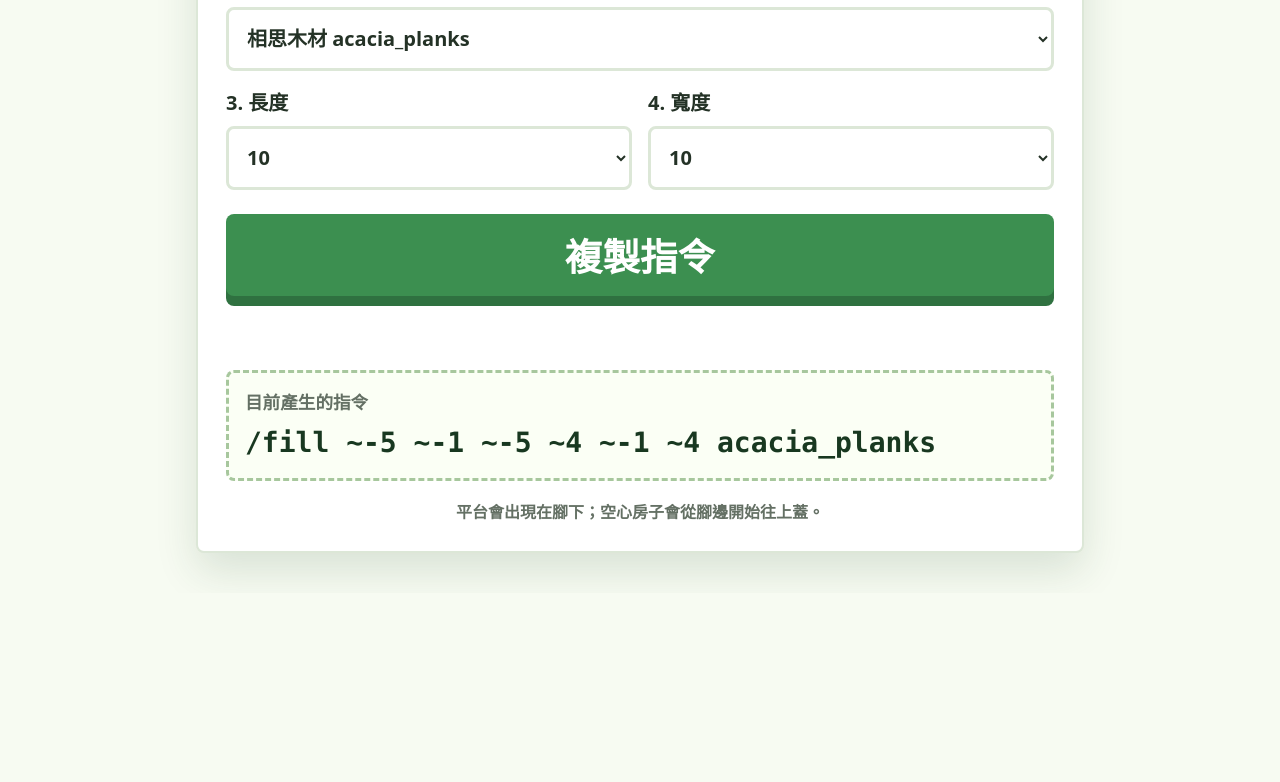
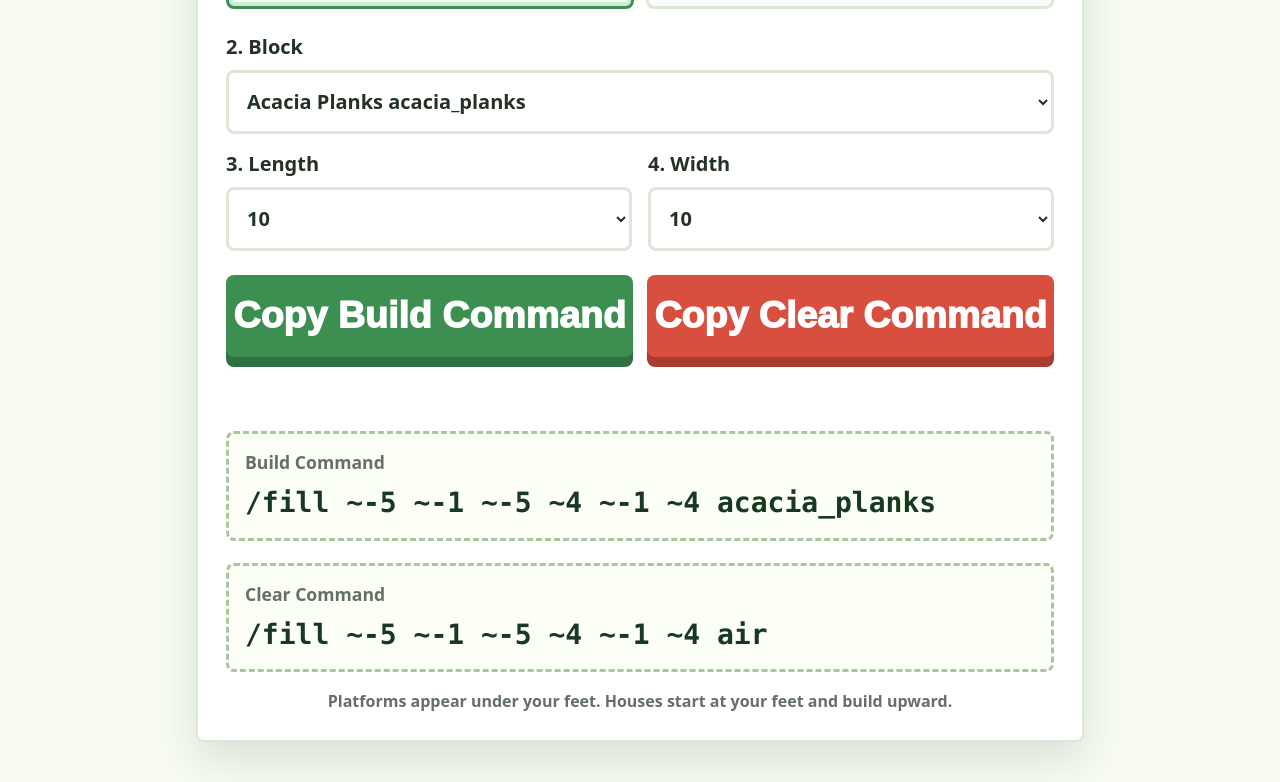
Before and after one commit to DogeCCC/minecraft-command-tool, a plain HTML site: page index.html in a window 1280 px wide. Shown: the part 369-1151 px from the top of the page. Before the commit the page ends 962 px from the top, so only its background shows below. Drawn offline with Linux system fonts and the light colour scheme.

Commit message:
Translate UI and add clear command

```diff
--- a/index.html
+++ b/index.html
@@ -3,7 +3,7 @@
 <head>
   <meta charset="utf-8">
   <meta name="viewport" content="width=device-width, initial-scale=1">
-  <title>Minecraft 指令小工具</title>
+  <title>Minecraft Command Helper</title>
   <style>
     :root {
       --bg: #f7fbf2;
@@ -159,6 +159,21 @@
       touch-action: manipulation;
     }
 
+    .actions {
+      display: grid;
+      grid-template-columns: 1fr 1fr;
+      gap: 14px;
+    }
+
+    .copy-button.clear {
+      background: #d94f3f;
+      box-shadow: 0 10px 0 #a93c30;
+    }
+
+    .copy-button.clear:active {
+      box-shadow: 0 4px 0 #a93c30;
+    }
+
     .copy-button:active {
       transform: translateY(6px);
       box-shadow: 0 4px 0 var(--green-dark);
@@ -213,7 +228,8 @@
       }
 
       .type-grid,
-      .form-grid {
+      .form-grid,
+      .actions {
         grid-template-columns: 1fr;
       }
 
@@ -230,41 +246,41 @@
 <body>
   <main>
     <header class="title">
-      <h1>Minecraft 指令小工具</h1>
-      <p class="subtitle">選一選，按複製，再到 Minecraft 貼上</p>
+      <h1>Minecraft Command Helper</h1>
+      <p class="subtitle">Pick a shape, copy the command, then paste it in Minecraft</p>
     </header>
 
-    <section class="tool" aria-label="Minecraft Bedrock 指令產生器">
+    <section class="tool" aria-label="Minecraft Bedrock command generator">
       <div class="section">
-        <span class="label">1. 要蓋什麼？</span>
+        <span class="label">1. What do you want to build?</span>
         <div class="type-grid">
           <label class="type-option">
             <input type="radio" name="buildType" value="platform" checked>
-            <span class="type-card">平台</span>
+            <span class="type-card">Platform</span>
           </label>
           <label class="type-option">
             <input type="radio" name="buildType" value="house">
-            <span class="type-card">空心房子</span>
+            <span class="type-card">Hollow House</span>
           </label>
         </div>
       </div>
 
       <div class="section form-grid">
         <div class="field full">
-          <label class="label" for="material">2. 材質</label>
+          <label class="label" for="material">2. Block</label>
           <select id="material">
-            <option value="acacia_planks">相思木材 acacia_planks</option>
-            <option value="oak_planks">橡木木材 oak_planks</option>
-            <option value="stone_bricks">石磚 stone_bricks</option>
-            <option value="iron_block">鐵方塊 iron_block</option>
-            <option value="diamond_block">鑽石方塊 diamond_block</option>
-            <option value="glass">玻璃 glass</option>
-            <option value="grass_block">草地 grass_block</option>
+            <option value="acacia_planks">Acacia Planks acacia_planks</option>
+            <option value="oak_planks">Oak Planks oak_planks</option>
+            <option value="stone_bricks">Stone Bricks stone_bricks</option>
+            <option value="iron_block">Iron Block iron_block</option>
+            <option value="diamond_block">Diamond Block diamond_block</option>
+            <option value="glass">Glass glass</option>
+            <option value="grass_block">Grass Block grass_block</option>
           </select>
         </div>
 
         <div class="field">
-          <label class="label" for="length">3. 長度</label>
+          <label class="label" for="length">3. Length</label>
           <select id="length">
             <option value="5">5</option>
             <option value="10" selected>10</option>
@@ -275,7 +291,7 @@
         </div>
 
         <div class="field">
-          <label class="label" for="width">4. 寬度</label>
+          <label class="label" for="width">4. Width</label>
           <select id="width">
             <option value="5">5</option>
             <option value="10" selected>10</option>
@@ -286,7 +302,7 @@
         </div>
 
         <div class="field" id="heightField">
-          <label class="label" for="height">5. 高度</label>
+          <label class="label" for="height">5. Height</label>
           <select id="height">
             <option value="5" selected>5</option>
             <option value="10">10</option>
@@ -297,15 +313,23 @@
         </div>
       </div>
 
-      <button class="copy-button" id="copyButton" type="button">複製指令</button>
+      <div class="actions">
+        <button class="copy-button" id="copyButton" type="button">Copy Build Command</button>
+        <button class="copy-button clear" id="clearButton" type="button">Copy Clear Command</button>
+      </div>
       <p class="status" id="status" role="status" aria-live="polite"></p>
 
       <div class="command-box">
-        <p class="command-title">目前產生的指令</p>
+        <p class="command-title">Build Command</p>
         <p class="command" id="commandText"></p>
       </div>
 
-      <p class="hint">平台會出現在腳下；空心房子會從腳邊開始往上蓋。</p>
+      <div class="command-box">
+        <p class="command-title">Clear Command</p>
+        <p class="command" id="clearCommandText"></p>
+      </div>
+
+      <p class="hint">Platforms appear under your feet. Houses start at your feet and build upward.</p>
     </section>
   </main>
 
@@ -325,7 +349,9 @@
     const heightSelect = document.getElementById("height");
     const heightField = document.getElementById("heightField");
     const commandText = document.getElementById("commandText");
+    const clearCommandText = document.getElementById("clearCommandText");
     const copyButton = document.getElementById("copyButton");
+    const clearButton = document.getElementById("clearButton");
     const statusText = document.getElementById("status");
 
     function getBuildType() {
@@ -350,16 +376,27 @@
       return `/fill ${x1} ~ ${z1} ${x2} ${heightToCoordinate(heightSelect.value)} ${z2} ${material} hollow`;
     }
 
+    function makeClearCommand() {
+      const buildType = getBuildType();
+      const [x1, x2] = ranges[lengthSelect.value];
+      const [z1, z2] = ranges[widthSelect.value];
+
+      if (buildType === "platform") {
+        return `/fill ${x1} ~-1 ${z1} ${x2} ~-1 ${z2} air`;
+      }
+
+      return `/fill ${x1} ~ ${z1} ${x2} ${heightToCoordinate(heightSelect.value)} ${z2} air`;
+    }
+
     function updateCommand() {
       const isHouse = getBuildType() === "house";
       heightField.style.display = isHouse ? "block" : "none";
       commandText.textContent = makeCommand();
+      clearCommandText.textContent = makeClearCommand();
       statusText.textContent = "";
     }
 
-    async function copyCommand() {
-      const command = makeCommand();
-
+    async function copyText(command) {
       try {
         await navigator.clipboard.writeText(command);
       } catch (error) {
@@ -373,8 +410,16 @@
         document.execCommand("copy");
         document.body.removeChild(temporaryInput);
       }
+    }
 
-      statusText.textContent = "已複製，可以到 Minecraft 貼上";
+    async function copyCommand() {
+      await copyText(makeCommand());
+      statusText.textContent = "Copied. You can paste it in Minecraft.";
+    }
+
+    async function copyClearCommand() {
+      await copyText(makeClearCommand());
+      statusText.textContent = "Clear command copied. Paste it in Minecraft to remove that area.";
     }
 
     buildTypeInputs.forEach((input) => input.addEventListener("change", updateCommand));
@@ -382,6 +427,7 @@
       select.addEventListener("change", updateCommand);
     });
     copyButton.addEventListener("click", copyCommand);
+    clearButton.addEventListener("click", copyClearCommand);
 
     updateCommand();
   </script>
```
Also changed, not shown: 1 other file.
